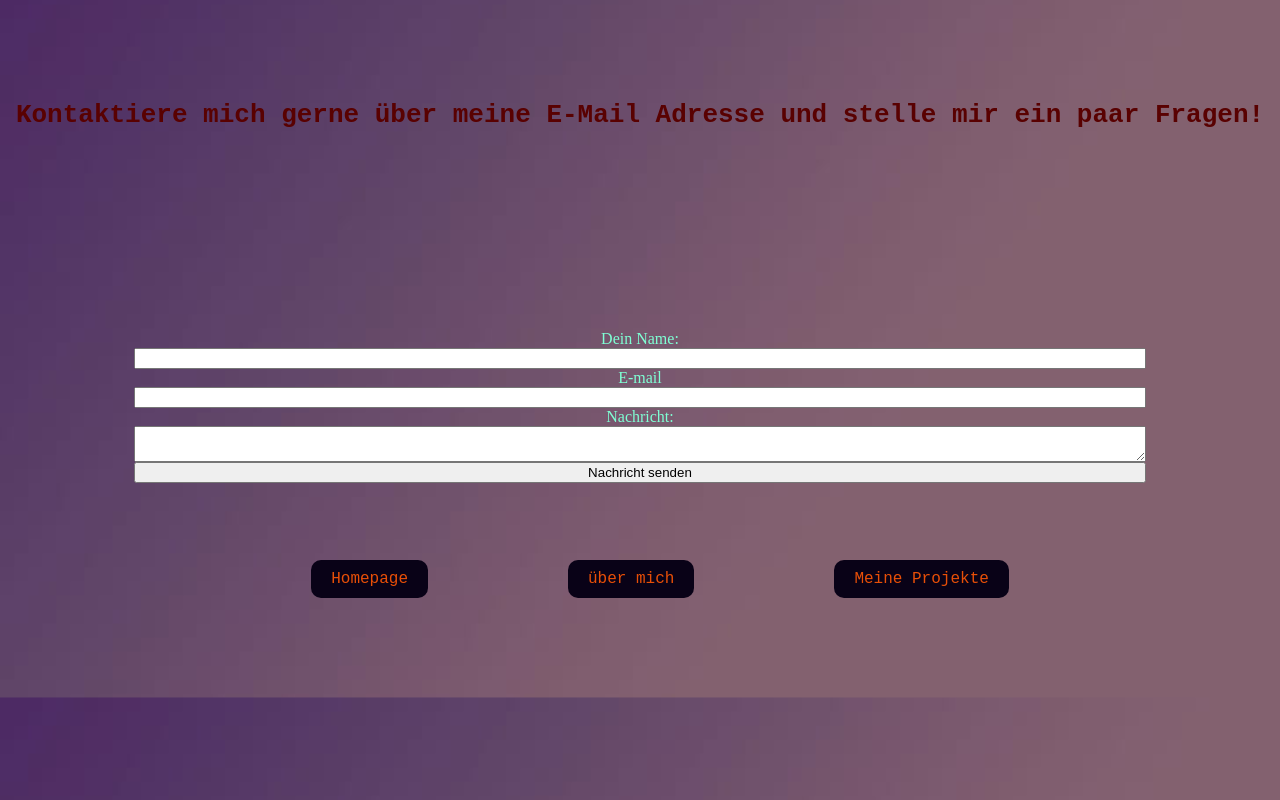
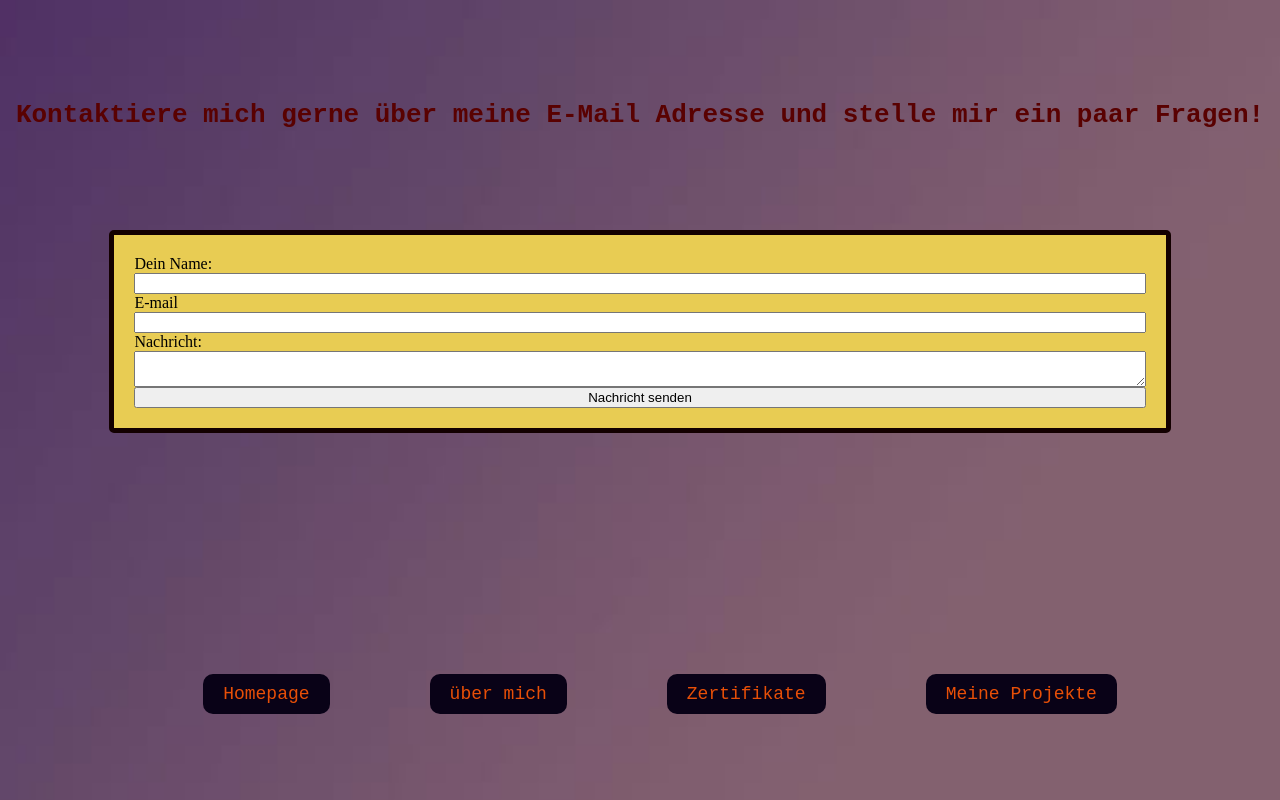
Before and after one commit to sebriede6/sebriede6.github.io, a plain HTML site: page kontakt.html in a window 1280 px wide. Shown: the top 800 px of the page. Drawn offline with Linux system fonts and the light colour scheme.

Commit message:
added certification.html

```diff
--- a/kontakt.html
+++ b/kontakt.html
@@ -24,7 +24,7 @@
         <ul class="navigation">
             <li><a href="index.html">Homepage</a></li>
             <li><a href="aboutme.html">über mich</a></li>
-
+            <li><a href="certification.html">Zertifikate</a></li>
             <li><a href="meinearbeit.html">Meine Projekte</a></li>
 
         </ul>
--- a/styles/styles.css
+++ b/styles/styles.css
@@ -11,9 +11,9 @@ h1 {
     margin: 70px;
     /* Passt den Abstand zwischen den Links an */
     font-size: 2rem;
-    margin: 70px;
+    margin: 50px;
     /* Passt den Abstand zwischen den Links an */
-    font-size: 1rem;
+    font-size: 18px;
 }
 
 
@@ -26,7 +26,7 @@ h1 {
     list-style: none;
     /* Entfernt die Standard-Bullet-Points */
 
-
+    margin : 200px;
 
 }
 
@@ -34,30 +34,28 @@ h1 {
 
 p {
     margin-top: 100px;
-    color: rgb(236, 140, 22);;
+    color: rgb(89, 1, 1);
     text-align: center;
     font-size: larger;
     font-family: monospace;
     font-size: 18px;
     text-wrap: nowrap;
+    font-weight: bold;
 }
-
 form {
-
     display: grid;
     grid-template-columns: 1fr;
-    /* Eine Spalte */
-    margin-top: 200px;
-    color: aquamarine;
-    width: 80%;
-    text-align: center;
-    margin-left: 10%;
-
-
-}
+    margin: 0 auto; /* Zentriert das Formular horizontal */
+    width: 80%; /* Macht das Formular responsiv */
+    padding: 20px;
+    border: 5px solid #130000;
+    border-radius: 5px;
+    background-color: #e8cc53;
+    margin: 100px auto 0 auto;
+  }
 
 div {
-    margin-top: 250px;
+    margin: 150px 0 auto 0;
 }
 
 
@@ -100,13 +98,12 @@ body {
    background-repeat: no repeat;
    background-color: #2b1a02;
   }
-  @media only screen and(max-width: 1024px) {
+  @media (max-width: 1024px) {
     .navigation {
         display: flex;
-        flex-direction: column;
+        flex-direction : column;
         justify-content:center;
-        list-style: none;
-        padding: 0;
-        align-items: center;
+        list-style:none;
+        padding:0;
     }
   }
```
Also changed, not shown: aboutme.html (+1 -1 lines), index.html (+1 -0 lines), meinearbeit.html (+1 -0 lines), certification.html (added).
